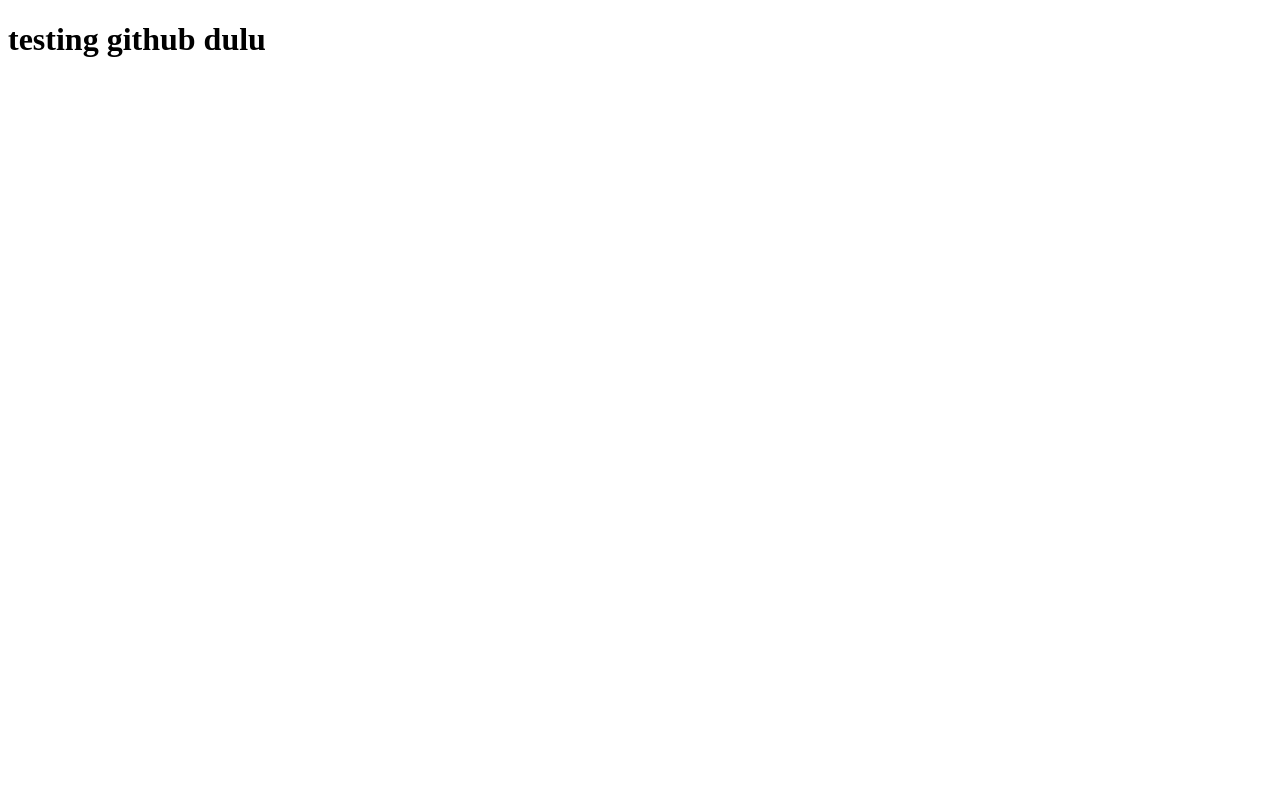
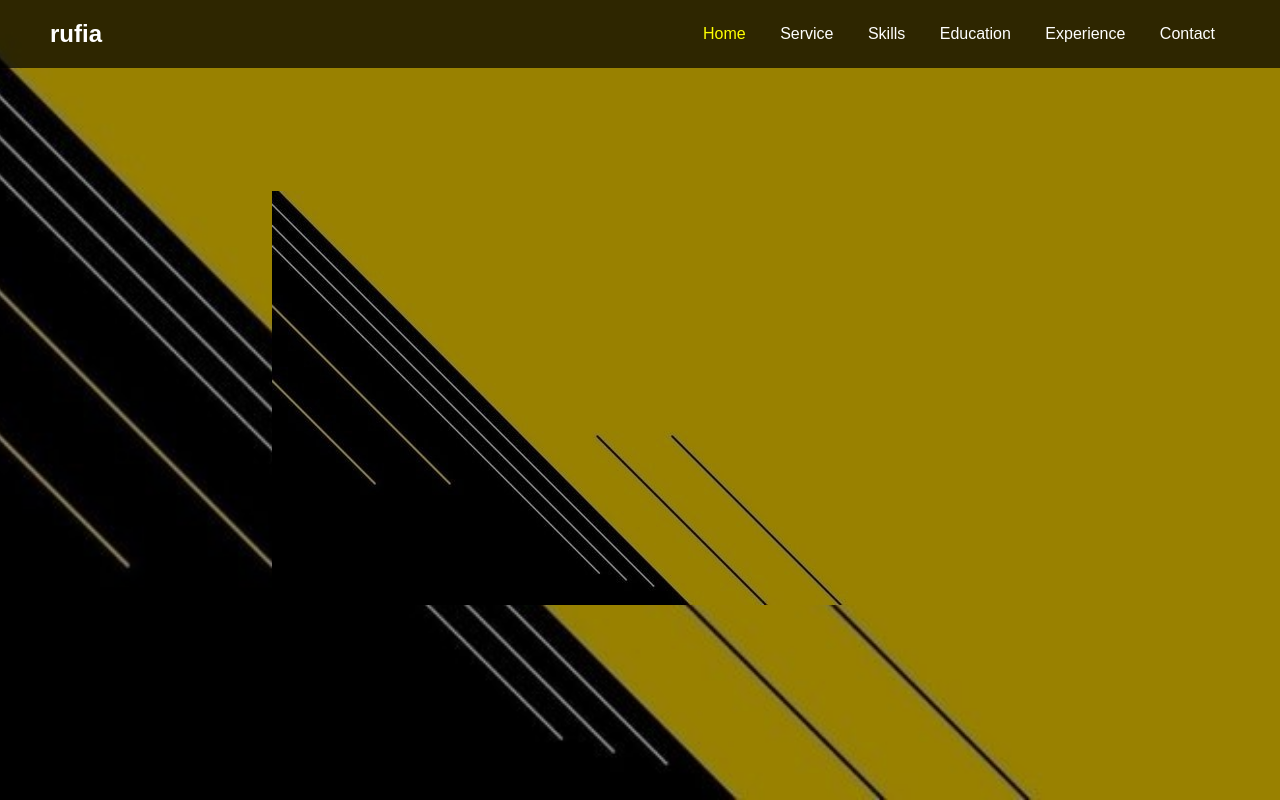
Before and after one commit to erufian1950/portofolio-mahasiswa, a plain HTML site: page index.html in a window 1280 px wide. Drawn offline with Linux system fonts and the light colour scheme.

Commit message:
lanjutan portofolio

```diff
--- a/index.html
+++ b/index.html
@@ -4,8 +4,25 @@
     <meta charset="UTF-8" />
     <meta name="viewport" content="width=device-width, initial-scale=1.0" />
     <title>portofolio mahasiswa</title>
+    <link rel="stylesheet" href="style.css" />
   </head>
   <body>
-    <h1>testing github dulu</h1>
+    <header>
+      <a href="#" class="logo">rufia</a>
+
+      <nav>
+        <a href="#" class="active">Home</a>
+        <a href="#">Service</a>
+        <a href="#">Skills</a>
+        <a href="#">Education</a>
+        <a href="#">Experience</a>
+        <a href="#">Contact</a>
+      </nav>
+    </header>
+    <section class="Home">
+      <div class="Home-img">
+        <img src="biji.jpg" alt="" />
+      </div>
+    </section>
   </body>
 </html>
--- /dev/null
+++ b/style.css
@@ -0,0 +1,84 @@
+/* Reset default style */
+* {
+  margin: 0;
+  padding: 0;
+  box-sizing: border-box;
+  font-family: Arial, Helvetica, sans-serif;
+}
+
+/* Body background */
+body {
+  background-color: #f4f4f4;
+  color: #333;
+}
+
+/* Header style */
+header {
+  display: flex;
+  justify-content: space-between;
+  align-items: center;
+  padding: 20px 50px;
+  background: rgba(0, 0, 0, 0.7);
+  position: fixed;
+  width: 100%;
+  top: 0;
+  z-index: 100;
+}
+
+header .logo {
+  font-size: 24px;
+  font-weight: bold;
+  color: #fff;
+  text-decoration: none;
+}
+
+/* Navigation */
+nav a {
+  color: #fff;
+  text-decoration: none;
+  margin: 0 15px;
+  font-size: 16px;
+  transition: 0.3s;
+}
+
+nav a:hover,
+nav a.active {
+  color: yellow;
+}
+
+/* Section Home */
+section.Home {
+  height: 100vh;
+  display: flex;
+  justify-content: center;
+  align-items: center;
+  background: url("biji.jpg") no-repeat center center/cover;
+  position: relative;
+}
+
+/* Overlay untuk lebih gelap */
+section.Home::before {
+  content: "";
+  position: absolute;
+  top: 0;
+  left: 0;
+  width: 100%;
+  height: 100%;
+  background: rgba(0, 0, 0, 0.4);
+}
+
+section.Home .home-img {
+  position: relative;
+  z-index: 1;
+  text-align: center;
+  color: white;
+}
+
+section.Home h1 {
+  font-size: 48px;
+  margin-bottom: 10px;
+}
+
+section.Home p {
+  font-size: 20px;
+}
```
Also changed, not shown: biji.jpg (added).
